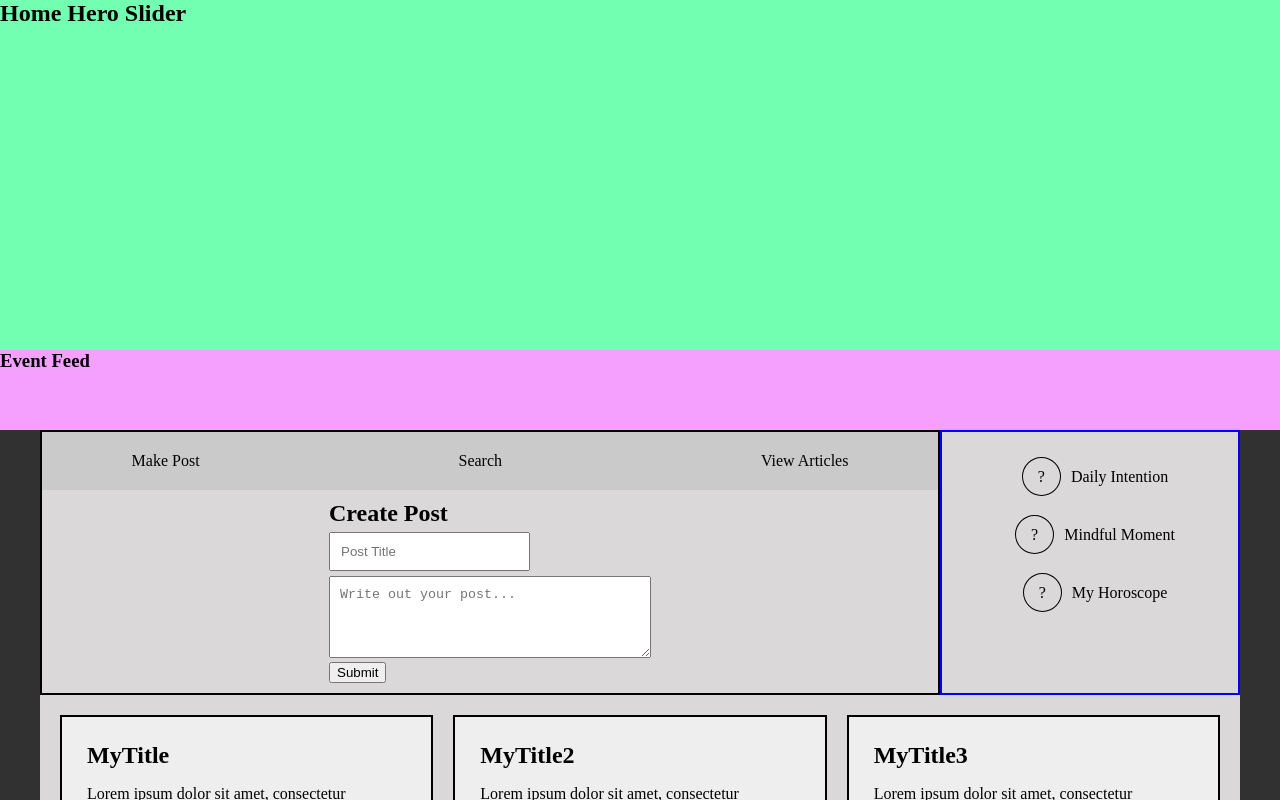
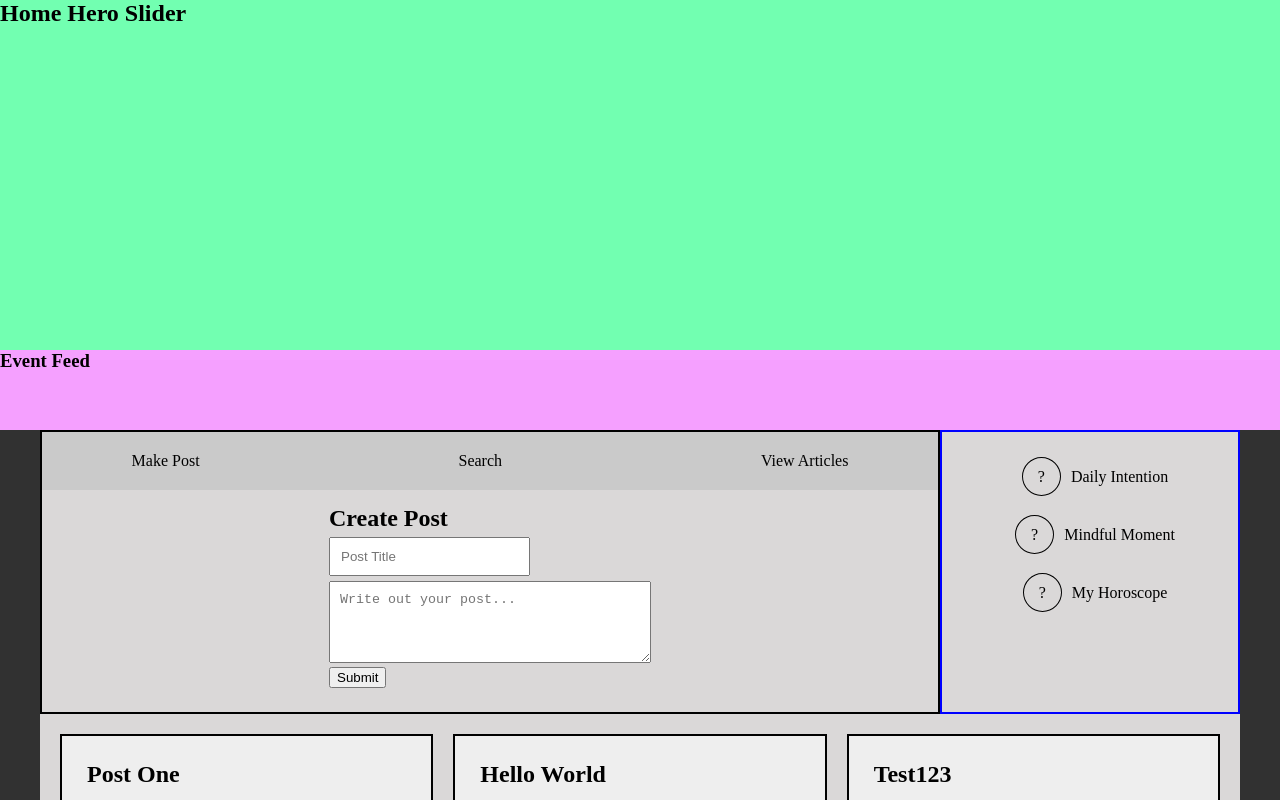
Before and after one commit to SWKP/vue-testing, a Vue app in the folder vue-divine/: page / in a window 1280 px wide. Shown: the top 800 px of the page. Built offline with nearby package versions, Linux system fonts and the light colour scheme.

Commit message:
Posts search functionality by title.

```diff
--- a/vue-divine/src/components/Home/MasonryPosts.vue
+++ b/vue-divine/src/components/Home/MasonryPosts.vue
@@ -1,7 +1,7 @@
 <template>
     <div id="masonryPosts">
         <!--<app-masonryPost class="item"></app-masonryPost>-->
-        <app-masonryPost class="item" v-for="post in posts" :data="post"></app-masonryPost>
+        <app-masonryPost class="item" v-for="post in filteredPosts" :data="post"></app-masonryPost>
 
     </div>
 </template>
@@ -16,26 +16,38 @@
         },
         data: function () {
             return {
+                searchPost: '',
                 post: [
                     { title: '', message: '' }
                 ],
                 posts: [
-                    {title: 'MyTitle', author: 'My Name', message: 'Lorem ipsum dolor sit amet, consectetur adipiscing elit, sed do eiusmod tempor incididunt ut labore et dolore magna aliqua. Ut enim ad minim veniam, quis nostrud exercitation ullamco laboris nisi ut aliquip ex ea commodo consequat.'},
-                    {title: 'MyTitle2', author: 'My Name2', message: 'Lorem ipsum dolor sit amet, consectetur adipiscing elit, sed do eiusmod tempor incididunt ut labore et dolore magna aliqua. Ut enim ad minim veniam, quis nostrud exercitation ullamco laboris nisi ut aliquip ex ea commodo consequat.'},
-                    {title: 'MyTitle3', author: 'My Name3', message: 'Lorem ipsum dolor sit amet, consectetur adipiscing elit, sed do eiusmod tempor incididunt ut labore et dolore magna aliqua. Ut enim ad minim veniam, quis nostrud exercitation ullamco laboris nisi ut aliquip ex ea commodo consequat.'},
+                    {title: 'Post One', author: 'My Name', message: 'Lorem ipsum dolor sit amet, consectetur adipiscing elit, sed do eiusmod tempor incididunt ut labore et dolore magna aliqua. Ut enim ad minim veniam, quis nostrud exercitation ullamco laboris nisi ut aliquip ex ea commodo consequat.'},
+                    {title: 'Hello World', author: 'My Name2', message: 'Lorem ipsum dolor sit amet, consectetur adipiscing elit, sed do eiusmod tempor incididunt ut labore et dolore magna aliqua. Ut enim ad minim veniam, quis nostrud exercitation ullamco laboris nisi ut aliquip ex ea commodo consequat.'},
+                    {title: 'Test123', author: 'My Name3', message: 'Lorem ipsum dolor sit amet, consectetur adipiscing elit, sed do eiusmod tempor incididunt ut labore et dolore magna aliqua. Ut enim ad minim veniam, quis nostrud exercitation ullamco laboris nisi ut aliquip ex ea commodo consequat.'},
                     {title: 'MyTitle4', author: 'My Name4', message: 'Lorem ipsum dolor sit amet, consectetur adipiscing elit, sed do eiusmod tempor incididunt ut labore et dolore magna aliqua. Ut enim ad minim veniam, quis nostrud exercitation ullamco laboris nisi ut aliquip ex ea commodo consequat.'},
                     {title: 'MyTitle5', author: 'My Name5', message: 'Lorem ipsum dolor sit amet, consectetur adipiscing elit, sed do eiusmod tempor incididunt ut labore et dolore magna aliqua. Ut enim ad minim veniam, quis nostrud exercitation ullamco laboris nisi ut aliquip ex ea commodo consequat.'},
                     {title: 'MyTitle6', author: 'My Name6', message: 'Lorem ipsum dolor sit amet, consectetur adipiscing elit, sed do eiusmod tempor incididunt ut labore et dolore magna aliqua. Ut enim ad minim veniam, quis nostrud exercitation ullamco laboris nisi ut aliquip ex ea commodo consequat.'}
                 ]
             }
         },
+        computed: {
+            /* Filter the posts array based on search value */
+            filteredPosts: function(){
+                return this.posts.filter((post) => {
+                    return post.title.match(this.searchPost);
+                });
+            }
+        },
+        /* Event bus listeners below */
         created(){
             eventBus.$on('postWasSubmitted', (data) => {
                 this.post.title = data.title;
                 this.post.message = data.message;
-
-
                 this.posts.push(this.post);
+            });
+            eventBus.$on('postWasSearched', (searchData) => {
+                console.log('Search query is: ' + searchData);
+                this.searchPost = searchData;
             });
         }
     }
--- a/vue-divine/src/components/Home/centralNavigation/CreatePost.vue
+++ b/vue-divine/src/components/Home/centralNavigation/CreatePost.vue
@@ -25,6 +25,8 @@
             submitPost() {
                 //console.log('Post Submitted');
                 eventBus.$emit('postWasSubmitted', this.post);
+                this.post.title = '';
+                this.post.message = '';
 
             }
         }
@@ -37,15 +39,12 @@
     .coreSection{
         display: table;
         margin: 0 auto;
-        padding: 10px 0px;
+        padding: 15px 0px;
         width: 200px;
     }
     input{
         margin: 5px 0px;
         padding:10px;
-    }
-    .messageForm{
-
     }
     textarea {
         width: 300px;
--- /dev/null
+++ b/vue-divine/src/components/Home/centralNavigation/SearchPost.vue
@@ -0,0 +1,42 @@
+<template>
+    <div class="coreSection">
+        <h1>Search Post</h1>
+        <input v-model="searchPost" placeholder="Post Title">
+        <br>
+        <button @click="submitSearchPost()">Submit</button>
+    </div>
+</template>
+
+<script>
+    import { eventBus } from '../../../main';
+
+    export default {
+        data: function () {
+            return {
+                searchPost: ''
+            }
+        },
+        methods: {
+            submitSearchPost() {
+                console.log('Post search Submitted');
+                eventBus.$emit('postWasSearched', this.searchPost);
+                this.searchPost = '';
+            }
+        }
+
+    }
+</script>
+
+<style scoped>
+    .coreSection{
+        display: table;
+        margin: 0 auto;
+        padding: 15px 0px;
+        width: 200px;
+    }
+    input{
+        margin: 5px 0px;
+        padding:10px;
+    }
+
+</style>
--- /dev/null
+++ b/vue-divine/src/components/Home/centralNavigation/ViewArticles.vue
@@ -0,0 +1,18 @@
+<template>
+    <div class="coreSection">
+        <h1>Sorry, there are currently no articles.</h1>
+    </div>
+</template>
+
+<script>
+
+</script>
+
+<style scoped>
+    .coreSection{
+        display: table;
+        margin: 0 auto;
+        padding: 15px 0px;
+        width: 200px;
+    }
+</style>
--- a/vue-divine/src/components/Home/centralNavigation/centralNavCore.vue
+++ b/vue-divine/src/components/Home/centralNavigation/centralNavCore.vue
@@ -2,30 +2,43 @@
     <div id="centralNavCore">
         <nav>
             <ul>
-                <li>Make Post</li>
-                <li>Search</li>
-                <li>View Articles</li>
+                <li @click="currentView='app-createPost'">Make Post</li>
+                <li @click="currentView='app-searchPost'">Search</li>
+                <li @click="currentView='app-viewArticles'">View Articles</li>
             </ul>
             <div>
-                <app-createPost></app-createPost>
+                <!--<app-createPost></app-createPost>
+                <app-searchPost></app-searchPost>
+                <app-viewArticles></app-viewArticles>-->
+                <component :is="currentView"></component>
             </div>
         </nav>
     </div>
 </template>
 
 <script>
-import CreatePost from './CreatePost';
+    import CreatePost from './CreatePost';
+    import SearchPost from './SearchPost';
+    import ViewArticles from './ViewArticles';
 
-export default {
-    components: {
-        appCreatePost: CreatePost
+    export default {
+        components: {
+            appCreatePost: CreatePost,
+            appSearchPost: SearchPost,
+            appViewArticles: ViewArticles
+        },
+        data: function () {
+            return {
+                currentView: 'app-createPost'
+            }
+        }
     }
-}
 </script>
 
 <style scoped>
     #centralNavCore{
         border: 2px solid black;
+        min-height:280px;
     }
     ul {
         display: flex;
@@ -42,5 +55,10 @@ export default {
         list-style-type: none;
         padding: 20px 10%;
     }
+    li:hover{
+        background: #72ffb1;
+        color: white;
+        cursor:pointer;
+    }
 
 </style>
```
